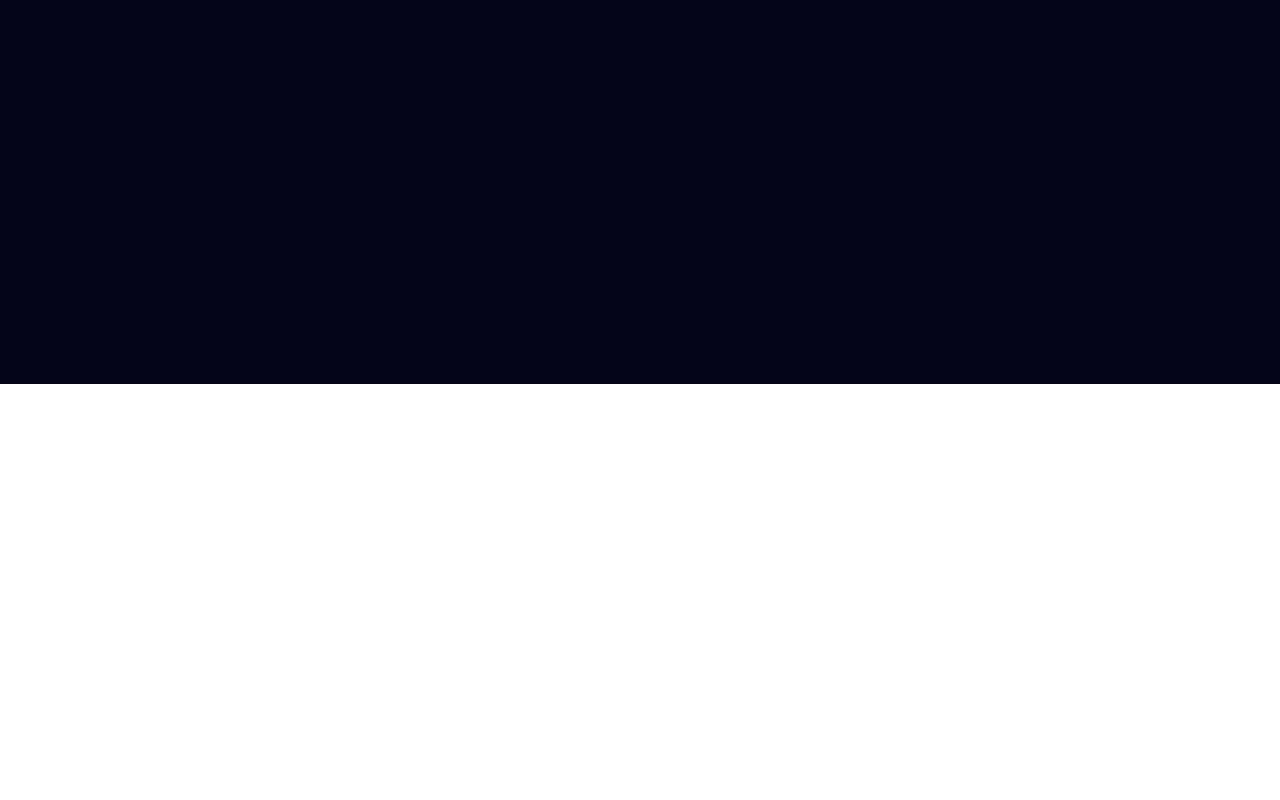
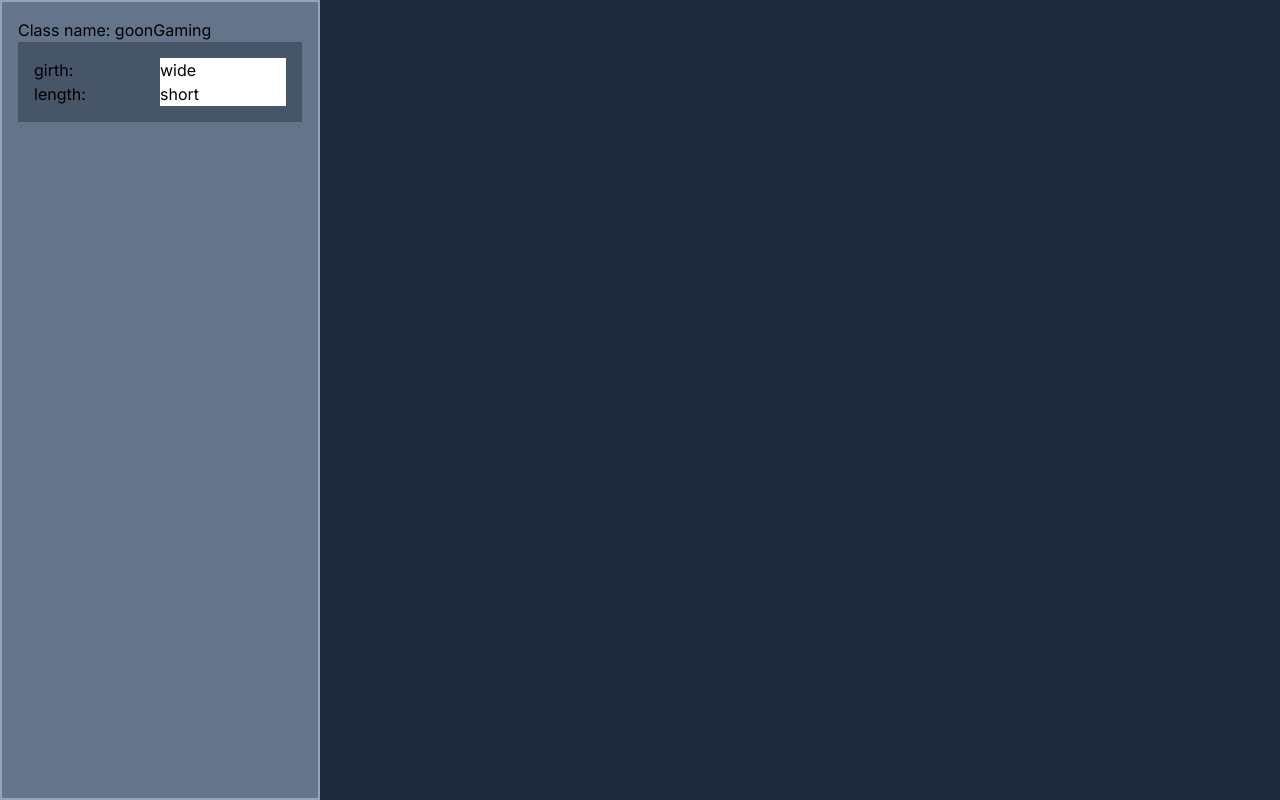
Before and after one commit to GestebanFalcon/yciClassCodeBlocks, a Next.js app: page / in a window 1280 px wide. Built offline with nearby package versions, Linux system fonts and the light colour scheme.

Commit message:
did something probably i think

```diff
--- a/src/app/page.tsx
+++ b/src/app/page.tsx
@@ -1,7 +1,13 @@
-
+"use client"
+import ClassBar from "@/components/maker/classBar/classBar";
+import { useState } from "react";
 
 export default function Home() {
+  const [jawn, setJawn] = useState({name: 'goonGaming', attributes: [{name: 'girth', value: 'wide'}, {name: 'length', value: 'short'}], methods: []});
+
   return (
-    <></>
+    <>
+      <ClassBar gameClass={jawn} setGameClass={setJawn}/>
+    </>
   );
 }
--- a/src/components/maker/classBar/classBar.tsx
+++ b/src/components/maker/classBar/classBar.tsx
@@ -3,7 +3,7 @@ interface attribute {
     value: string
 }
 
-export default function classBar({gameClass, setGameClass}: {gameClass: any, setGameClass: any}) {
+export default function ClassBar({gameClass, setGameClass}: {gameClass: any, setGameClass: any}) {
 
     const updateAttributes = (e: React.ChangeEvent<HTMLInputElement>, i: number) => {
         e.preventDefault()
@@ -16,11 +16,16 @@ export default function classBar({gameClass, setGameClass}: {gameClass: any, set
 
 
     return(
-        <div className="min-h-screen w-1/6 flex flex-col bg-slate-600 border-2 border-slate-400 p-4">
+        <div className="min-h-screen w-3/12 flex flex-col bg-slate-500 border-2 border-slate-400 p-4">
             <h1>{`Class name: ${gameClass.name}`}</h1>
-            <ul className=" bg-slate-500 w-full ">
+            <ul className=" bg-slate-600 w-full p-4">
                 {gameClass.attributes.map((attribute: attribute, index: number) => (
-                    <li><span>{`${attribute.name}:`}<input name={attribute.name} value={attribute.value} onChange={(e) => updateAttributes(e, index)}/></span></li>
+                    <li key={index}>
+                        <div className="grid grid-cols-2">
+                            <span>{`${attribute.name}:`}</span>
+                            <input name={attribute.name} value={attribute.value} onChange={(e) => updateAttributes(e, index)}/>
+                        </div>
+                    </li>
                 ))}
             </ul>
         </div>
```
